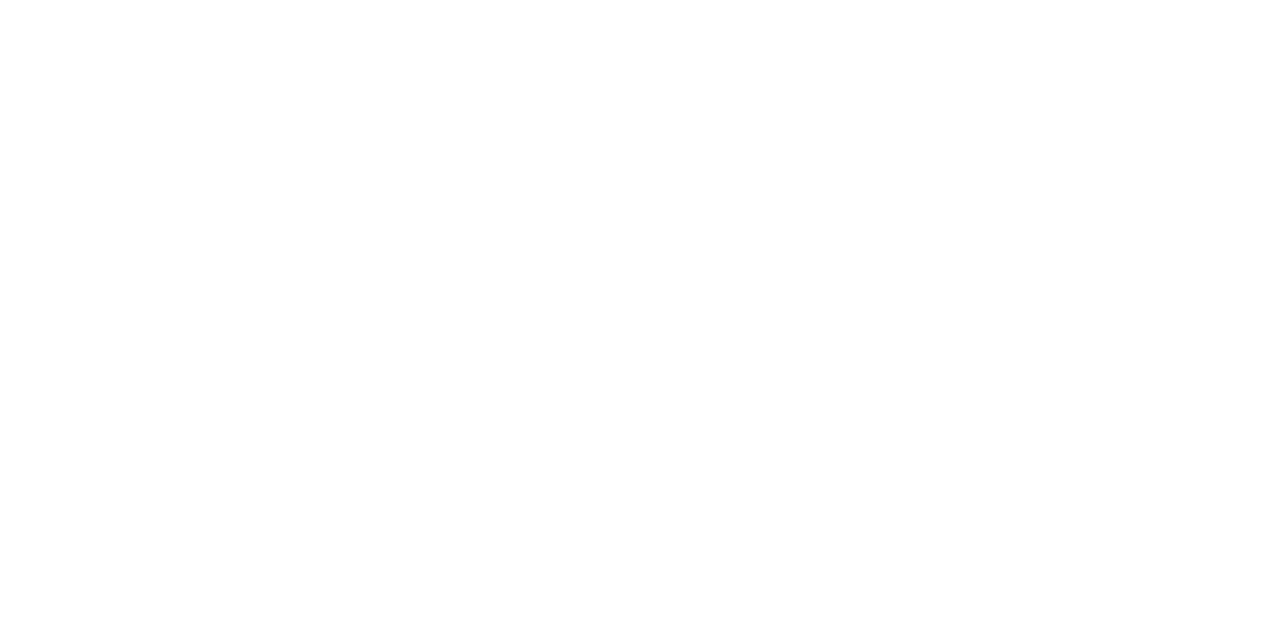
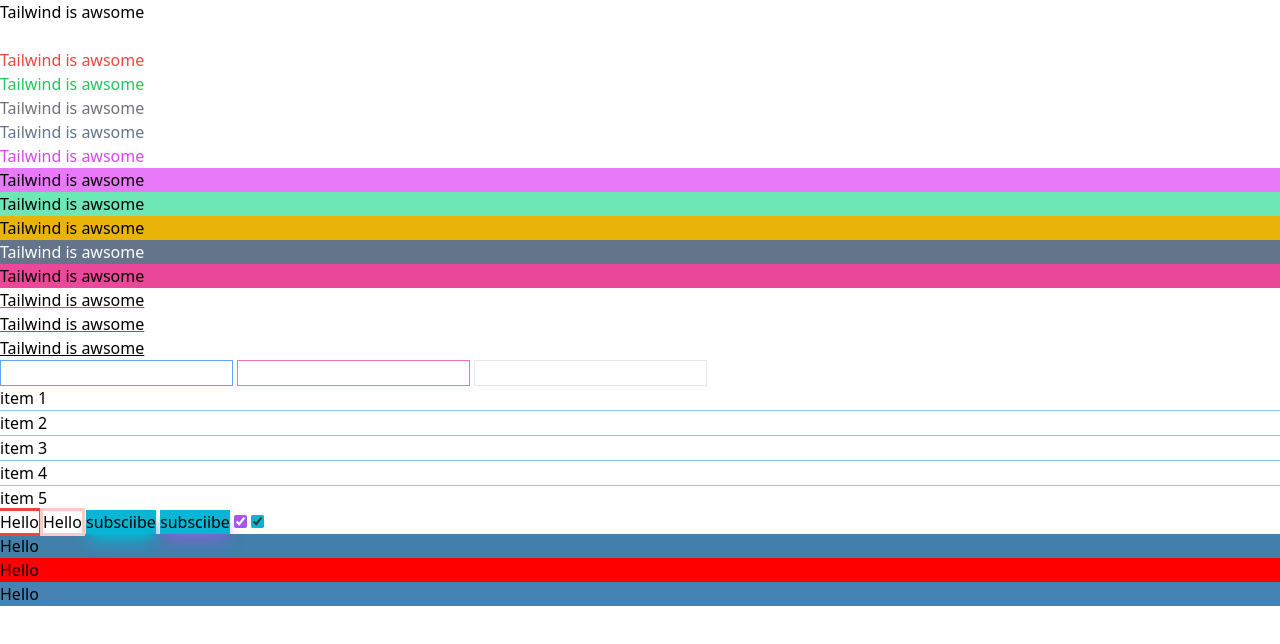
Before and after one commit to wmohammad83/tailwindcss, a plain HTML site: page 02-colors/index.html in a window 1280 px wide. Drawn offline with nearby package versions, Linux system fonts and the light colour scheme.

Commit message:
added content in colours section for tailwinds

```diff
--- a/02-colors/index.html
+++ b/02-colors/index.html
@@ -12,21 +12,57 @@
     <!-- white, black, red, green, blue, orange, yellow, purple, lime, emerald, teal, cyan, indigo, violet, fuchsia, pink, rose, sky, gray, slate, zinc, neutral, stone, amber,  -->
 
     <!-- Text Colors -->
+    <p class="text-black">Tailwind is awsome</p>
+    <p class="text-white">Tailwind is awsome</p>
+    <p class="text-red-500">Tailwind is awsome</p>
+    <p class="text-green-500">Tailwind is awsome</p>
+    <p class="text-zinc-500">Tailwind is awsome</p>
+    <p class="text-slate-500">Tailwind is awsome</p>
+    <p class="text-fuchsia-500">Tailwind is awsome</p>
 
     <!-- Background Colors -->
+    <p class="bg-fuchsia-400">Tailwind is awsome</p>
+    <p class="bg-emerald-300">Tailwind is awsome</p>
+    <p class="bg-yellow-500">Tailwind is awsome</p>
+    <p class="bg-slate-500 text-white">Tailwind is awsome</p>
+    <p class="bg-pink-500">Tailwind is awsome</p>
 
     <!-- Text Underline -->
+    <p class="underline decoration-red-500">Tailwind is awsome</p>
+    <p class="underline decoration-emerald-600">Tailwind is awsome</p>
+    <p class="underline decoration-stone-9 00">Tailwind is awsome</p>
 
     <!-- Border Colors -->
+    <input type="text" class="border border-blue-400" />
+    <input type="text" class="border border-pink-400" />
+    <input type="text" class="border border-green -400" />
 
     <!-- Divide Colors -->
+    <div class="divide-y divide-blue-300">
+      <div>item 1</div>
+      <div>item 2</div>
+      <div>item 3</div>
+      <div>item 4</div>
+      <div>item 5</div>
+    </div>
 
     <!-- Outline Colors -->
+    <buttin class="outline outline-red-500">Hello</buttin>
+    <buttin class="outline outline-red-200">Hello</buttin>
 
     <!-- Box Shadow Colors (Opacity defaults to 100, but you can set it)-->
+    <button class="shadow-lg bg-cyan-500 shadow-cyan-500">subsciibe</button>
+    <button class="shadow-lg bg-cyan-500 shadow-purple-500/50">
+      subsciibe
+    </button>
 
     <!-- Accent Colors -->
+    <input type="checkbox" class="accent-purple-500" checked />
+    <input type="checkbox" class="accent-cyan-500" checked />
 
     <!-- Arbitrary Colors -->
+    <div class="bg-[#427fab]">Hello</div>
+    <div class="bg-[rgb(255,0,0)]">Hello</div>
+    <div class="bg-[steelblue]">Hello</div>
   </body>
 </html>
```
